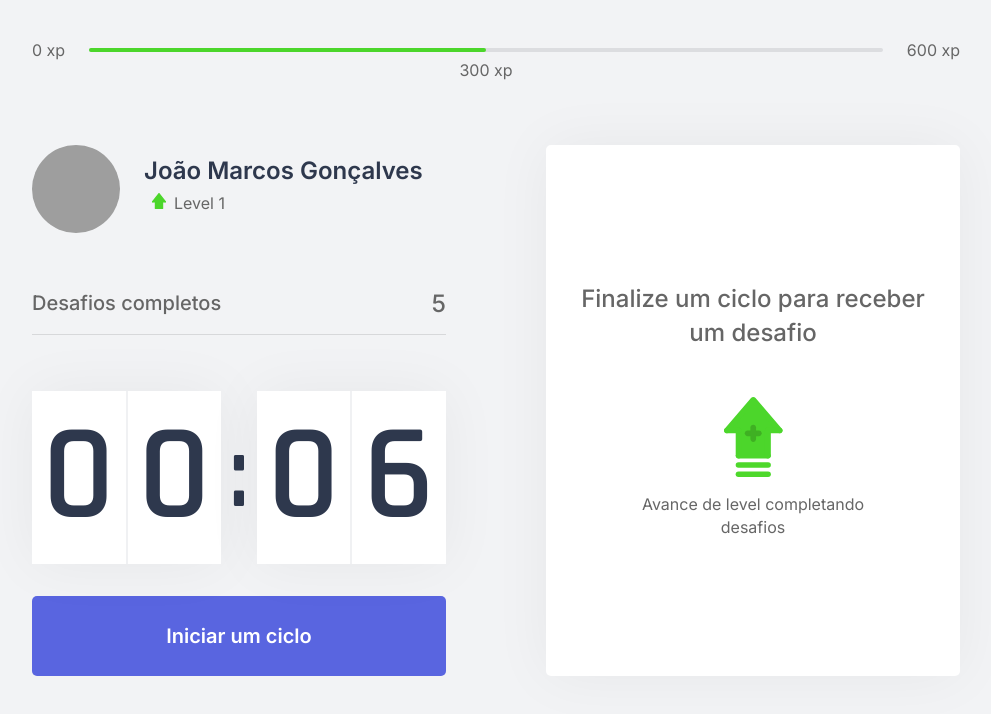
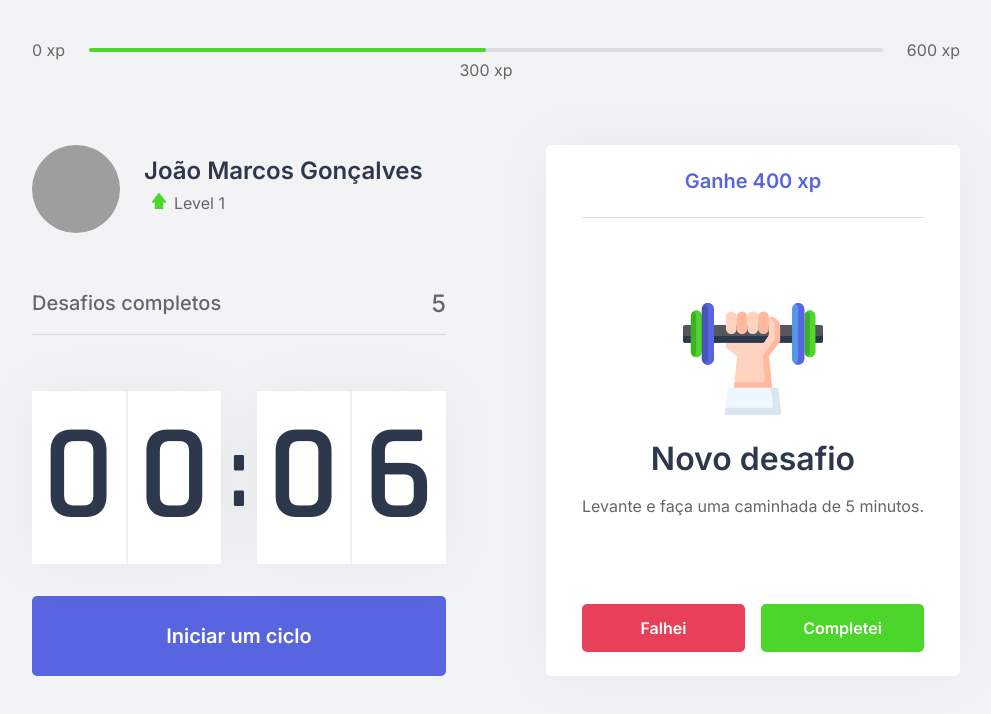
Before and after one commit to JonneBR/nlw4-next, a Next.js app: page / in a window 1280 px wide. Shown: the top 714 px of the page, without its empty margins (144-1135 px from the left). Built offline with nearby package versions, Linux system fonts and the light colour scheme; grey boxes are pictures that could not be loaded.

Commit message:
challengebox css style

```diff
--- a/src/components/ChallengeBox.tsx
+++ b/src/components/ChallengeBox.tsx
@@ -1,8 +1,30 @@
 import styles from '../styles/components/ChallengeBox.module.css';
 
 export function ChallengeBox() {
+  const hasActiveChallenge = true;
+
   return (
     <div className={styles.challengeBoxContainer}>
+      {hasActiveChallenge ? (
+        <div className={styles.challengeActive}>
+          <header>Ganhe 400 xp</header>
+
+          <main>
+            <img src='icons/body.svg' alt='Body img' />
+            <strong>Novo desafio</strong>
+            <p>Levante e faça uma caminhada de 5 minutos.</p>
+          </main>
+
+          <footer>
+            <button type='button' className={styles.challengeFailedButton}>
+              Falhei
+            </button>
+            <button type='button' className={styles.challengeSucceededButton}>
+              Completei
+            </button>
+          </footer>
+        </div>
+      ) : (
         <div className={styles.challengeNotActive}>
           <strong>Finalize um ciclo para receber um desafio </strong>
           <p>
@@ -10,6 +32,7 @@
             Avance de level completando desafios
           </p>
         </div>
+      )}
     </div>
   );
 }
--- a/src/styles/components/ChallengeBox.module.css
+++ b/src/styles/components/ChallengeBox.module.css
@@ -38,3 +38,67 @@
 .challengeNotActive p img {
   margin-bottom: 1rem;
 }
+
+.challengeActive {
+  height: 100%;
+
+  display: flex;
+  flex-direction: column;
+}
+
+.challengeActive header {
+  color: var(--blue);
+  font-weight: 600;
+  font-size: 1.25rem;
+  padding: 0 2rem 1.5rem;
+  border-bottom: 1px solid var(--gray-line);
+}
+
+.challengeActive main {
+  flex: 1;
+  display: flex;
+  flex-direction: column;
+  align-items: center;
+  justify-content: center;
+}
+
+.challengeActive main strong {
+  font-weight: 600;
+  font-size: 2rem;
+  color: var(--title);
+  margin: 1.5rem 0 1rem;
+}
+
+.challengeActive main p {
+  line-height: 1.5;
+}
+
+.challengeActive footer {
+  display: grid;
+  grid-template-columns: repeat(2, 1fr);
+  gap: 1rem;
+}
+
+.challengeActive footer button {
+  height: 3rem;
+
+  display: flex;
+  align-items: center;
+  justify-content: center;
+
+  border: 0;
+  border-radius: 5px;
+
+  color: var(--white);
+
+  font-size: 1rem;
+  font-weight: 600;
+}
+
+.challengeActive footer button.challengeFailedButton {
+  background: var(--red);
+}
+
+.challengeActive footer button.challengeSucceededButton {
+  background: var(--green);
+}
```
Lines whose indentation alone changed are shown as unchanged.
